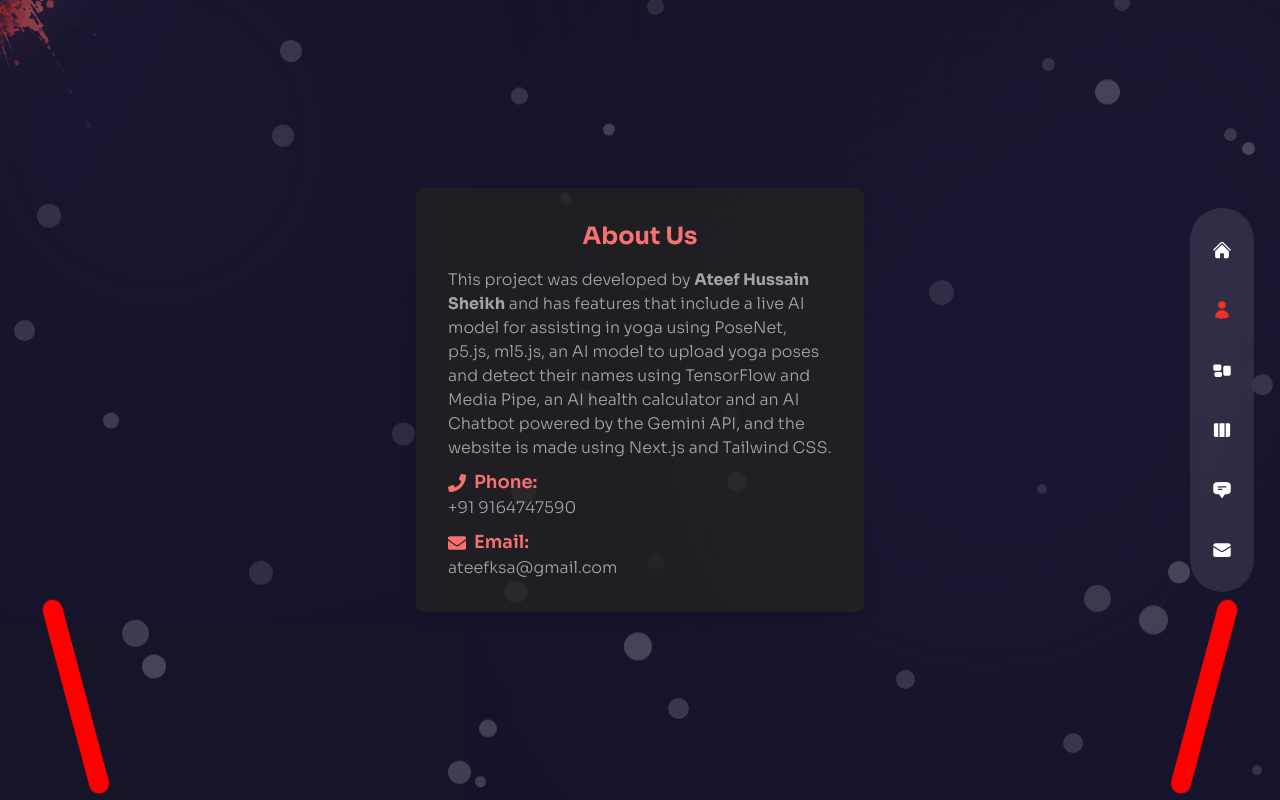
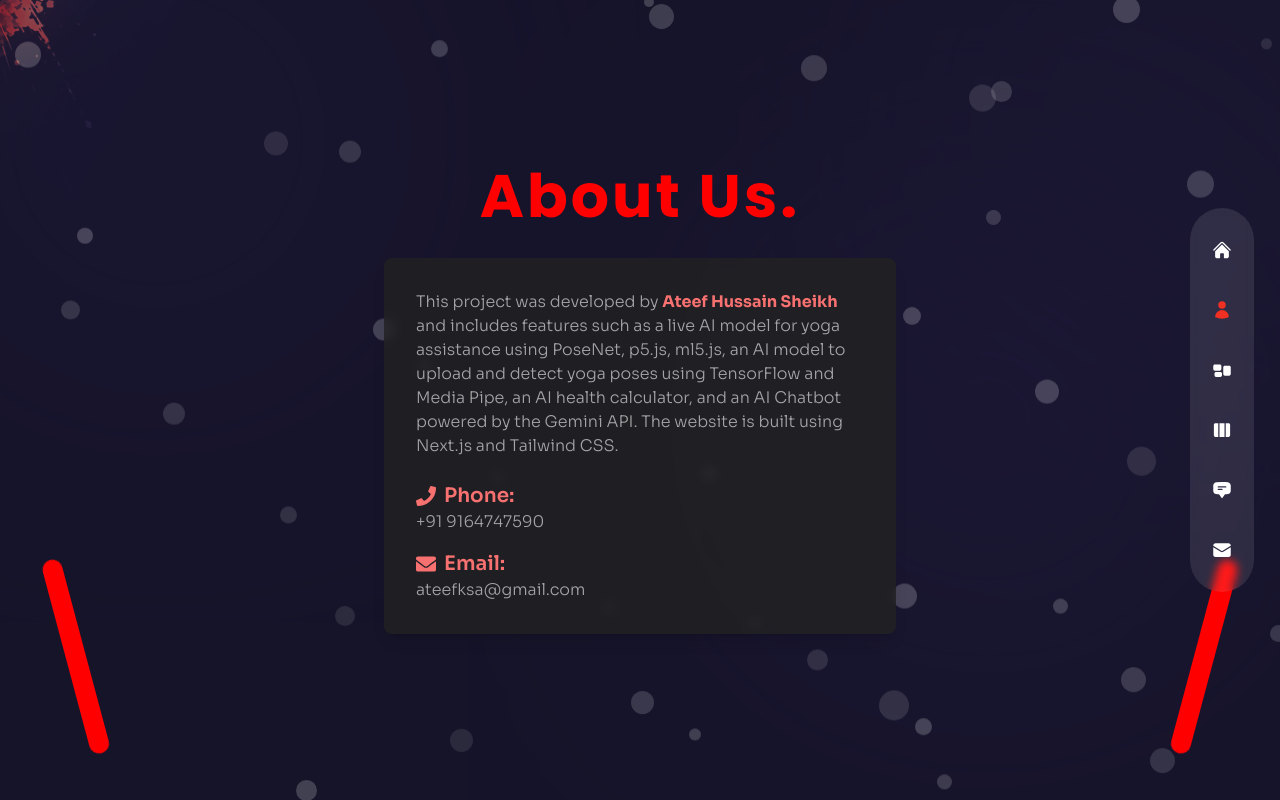
Before and after one commit to aTh1ef/yoga-nextjs-website, a Next.js app: page /about in a window 1280 px wide. Built offline with nearby package versions, Linux system fonts and the light colour scheme.

Commit message:
many updates

```diff
--- a/components/ProjectsBtn.js
+++ b/components/ProjectsBtn.js
@@ -1,15 +1,12 @@
-// Import necessary dependencies
-import Image from "next/image"; // Import Image from next/image
-import Link from "next/link"; // Import Link from next/link
-
-// Import necessary icons
-import { HiArrowRight } from "react-icons/hi2"; // Import HiArrowRight icon
+import Image from "next/image";
+import { HiArrowRight } from "react-icons/hi2";
+import Link from 'next/link';
 
 const ProjectsBtn = () => {
     return (
+        <Link href="https://github.com/aTh1ef/AI-Chatbot/settings/pages" target="_blank" rel="noopener noreferrer">
             <div className='mx-auto xl:mx-0'>
-            {/* Update the Link component's href to link to the desired URL */}
-            <Link href='http://localhost:8501/' target="_blank" rel="noopener noreferrer" className='relative w-[185px] h-[185px] flex justify-center items-center bg-circleStar bg-cover bg-center bg-no-repeat group'>
+                <div className='relative w-[185px] h-[185px] flex justify-center items-center bg-circleStar bg-cover bg-center bg-no-repeat cursor-pointer'>
                     <Image
                         src='/8.png'
                         width={141}
@@ -17,9 +14,12 @@
                         alt='Project Button'
                         className='animate-spin-slow w-full h-full max-w-[141px] max-h-[148px]'
                     />
-                <HiArrowRight className='absolute text-4xl group-hover:translate-x-2 transition-all duration-300' />
+                    <span className='absolute'>
+                        <HiArrowRight className='text-4xl transition-all duration-300' />
+                    </span>
+                </div>
+            </div>
         </Link>
-        </div>
     );
 };
 
--- a/pages/about/index.js
+++ b/pages/about/index.js
@@ -2,56 +2,94 @@
 import { motion } from 'framer-motion';
 import { FaPhone, FaEnvelope } from 'react-icons/fa';
 import starImage from '../about/images/star 2.png';
-
-// Import the fadeIn variant
 import { fadeIn } from '../../variants';
 
 const About = () => {
     const [circles, setCircles] = useState([]);
     const [stars, setStars] = useState([]);
 
+    useEffect(() => {
+        generateRandomCircles();
+        setFixedStars();
+        injectStyles();
+        return () => removeStyles();
+    }, []);
+
     const generateRandomCircles = () => {
-        const numCirclesPerSide = 20; // 10 bubbles on each side, 20 total
-        const newCircles = [];
-
-        for (let side = 0; side < 2; side++) {
-            for (let i = 0; i < numCirclesPerSide; i++) {
-                newCircles.push({
+        const numCircles = 40;
+        const newCircles = Array.from({ length: numCircles }, () => ({
             size: Math.random() * 20 + 10,
-                    top: Math.random() * 100 + '%',
-                    left: side === 0 ? Math.random() * 50 + '%' : Math.random() * 50 + 50 + '%',
+            top: `${Math.random() * 100}%`,
+            left: `${Math.random() * 100}%`,
             delay: Math.random() * 5,
-                });
-            }
-        }
+        }));
         setCircles(newCircles);
     };
 
     const setFixedStars = () => {
-        const newStars = [
-            { size: 20, top: '50%', left: '5%', rotation: 0 },
-            { size: 20, top: '50%', right: '5%', rotation: 0 }
-        ];
-        setStars(newStars);
+        setStars([
+            { size: 20, top: '20%', left: '5%', rotation: 0 },
+            { size: 20, top: '80%', right: '5%', rotation: 0 }
+        ]);
     };
 
-    useEffect(() => {
-        generateRandomCircles();
-        setFixedStars();
-
+    const injectStyles = () => {
         const styleSheet = document.createElement('style');
         styleSheet.type = 'text/css';
         styleSheet.innerText = styles;
         document.head.appendChild(styleSheet);
+    };
 
-        return () => {
-            document.head.removeChild(styleSheet);
+    const removeStyles = () => {
+        const styleSheet = document.querySelector('style[data-about-styles]');
+        if (styleSheet) document.head.removeChild(styleSheet);
     };
-    }, []);
 
     return (
-        <div className='min-h-screen flex flex-col items-center justify-center bg-primary/60 p-4 relative'>
-            {/* Background circles (now as pulsating bubbles) */}
+        <div className='min-h-screen flex flex-col items-center justify-center bg-primary/60 p-4 relative overflow-hidden'>
+            <BackgroundElements circles={circles} stars={stars} starImage={starImage} />
+
+            <motion.h1
+                variants={fadeIn('down', 0.2)}
+                initial="hidden"
+                animate="show"
+                exit="hidden"
+                className='text-4xl md:text-5xl lg:text-6xl font-bold mb-8 text-center'
+                style={{
+                    fontFamily: "'Poppins', sans-serif",
+                    letterSpacing: '0.05em',
+                    color: '#ff0000',  // Setting the text color to red
+                    fontWeight: 'bold',  // Making the text bold
+                }}
+            >
+                About Us.
+            </motion.h1>
+
+            <motion.div
+                variants={fadeIn('up', 0.3)}
+                initial="hidden"
+                animate="show"
+                exit="hidden"
+                className='shadow-lg rounded-lg p-6 md:p-8 max-w-sm md:max-w-md lg:max-w-lg w-full'
+                style={{
+                    backgroundColor: 'rgba(34, 34, 34, 0.8)',
+                    color: 'white',
+                    zIndex: 1,
+                    backdropFilter: 'blur(5px)'
+                }}
+            >
+                <p className='mb-6 text-sm md:text-base leading-relaxed'>
+                    This project was developed by <span className='font-bold text-red-400'>Ateef Hussain Sheikh</span> and includes features such as a live AI model for yoga assistance using PoseNet, p5.js, ml5.js, an AI model to upload and detect yoga poses using TensorFlow and Media Pipe, an AI health calculator, and an AI Chatbot powered by the Gemini API. The website is built using Next.js and Tailwind CSS.
+                </p>
+
+                <ContactInfo />
+            </motion.div>
+        </div>
+    );
+};
+
+const BackgroundElements = ({ circles, stars, starImage }) => (
+    <>
         {circles.map((circle, index) => (
             <div
                 key={index}
@@ -65,10 +103,8 @@
                     backgroundColor: 'rgba(255, 255, 255, 0.3)',
                     opacity: 0.7,
                 }}
-                ></div>
+            />
         ))}
-
-            {/* Stars */}
         {stars.map((star, index) => (
             <div
                 key={index}
@@ -85,73 +121,35 @@
                     animation: 'rotateStar 5s infinite linear',
                     zIndex: 0,
                 }}
-                ></div>
+            />
         ))}
+        <div className='absolute left-0 md:left-10 bottom-0 md:bottom-10 pendulum-left' />
+        <div className='absolute right-0 md:right-10 bottom-0 md:bottom-10 pendulum-right' />
+    </>
+);
 
-            {/* Pendulums */}
-            <div className='absolute left-10 bottom-10 md:bottom-0' style={pendulumStyleLeft}></div>
-            <div className='absolute right-10 bottom-10 md:bottom-0' style={pendulumStyleRight}></div>
-
-            {/* About Us Container */}
-            <motion.div
-                variants={fadeIn('up', 0.2)}
-                initial="hidden"
-                animate="show"
-                exit="hidden"
-                className='shadow-lg rounded-lg p-4 max-w-xs w-full md:max-w-md md:p-8'
-                style={{
-                    backgroundColor: 'rgba(34, 34, 34, 0.8)',
-                    color: 'white',
-                    zIndex: 1
-                }}
-            >
-                <h1 className='text-xl md:text-2xl font-bold mb-4 text-center text-red-400'>
-                    About Us
-                </h1>
-
-                <p className='mb-2 text-sm md:text-base'>
-                    This project was developed by <span className='font-bold'>Ateef Hussain Sheikh</span> and has features that include a live AI model for assisting in yoga using PoseNet, p5.js, ml5.js, an AI model to upload yoga poses and detect their names using TensorFlow and Media Pipe, an AI health calculator and an AI Chatbot powered by the Gemini API, and the website is made using Next.js and Tailwind CSS.
-                </p>
-
-                <div className='mb-2'>
-                    <h2 className='text-base md:text-lg font-semibold text-red-400'>
-                        <FaPhone className='inline-block mr-1 md:mr-2' />
+const ContactInfo = () => (
+    <div className='space-y-4'>
+        <div>
+            <h2 className='text-lg md:text-xl font-semibold text-red-400 flex items-center'>
+                <FaPhone className='mr-2' />
                 Phone:
             </h2>
             <p className='text-sm md:text-base'>+91 9164747590</p>
         </div>
-
         <div>
-                    <h2 className='text-base md:text-lg font-semibold text-red-400'>
-                        <FaEnvelope className='inline-block mr-1 md:mr-2' />
+            <h2 className='text-lg md:text-xl font-semibold text-red-400 flex items-center'>
+                <FaEnvelope className='mr-2' />
                 Email:
             </h2>
             <p className='text-sm md:text-base'>ateefksa@gmail.com</p>
         </div>
-            </motion.div>
     </div>
 );
-};
-
-const pendulumStyleLeft = {
-    width: '20px',
-    height: '200px',
-    backgroundColor: 'red',
-    borderRadius: '10px',
-    transformOrigin: 'top',
-    animation: 'swingLeft 3s infinite ease-in-out',
-};
-
-const pendulumStyleRight = {
-    width: '20px',
-    height: '200px',
-    backgroundColor: 'red',
-    borderRadius: '10px',
-    transformOrigin: 'top',
-    animation: 'swingRight 3s infinite ease-in-out',
-};
 
 const styles = `
+@import url('https://fonts.googleapis.com/css2?family=Poppins:wght@400;700&display=swap');
+
 @keyframes swingLeft {
     0%, 100% { transform: rotate(-30deg); }
     50% { transform: rotate(30deg); }
@@ -167,14 +165,8 @@
 }
 
 @keyframes pulsate {
-    0% {
-        transform: scale(1);
-        opacity: 0.7;
-    }
-    100% {
-        transform: scale(1.5);
-        opacity: 0.3;
-    }
+    0% { transform: scale(1); opacity: 0.7; }
+    100% { transform: scale(1.5); opacity: 0.3; }
 }
 
 @keyframes float {
@@ -199,6 +191,28 @@
     from { transform: rotate(0deg); }
     to { transform: rotate(360deg); }
 }
+
+.pendulum-left, .pendulum-right {
+    width: 20px;
+    height: 200px;
+    background-color: red;
+    border-radius: 10px;
+    transform-origin: top;
+}
+
+.pendulum-left {
+    animation: swingLeft 3s infinite ease-in-out;
+}
+
+.pendulum-right {
+    animation: swingRight 3s infinite ease-in-out;
+}
+
+@media (max-width: 768px) {
+    .pendulum-left, .pendulum-right {
+        height: 100px;
+    }
+}
 `;
 
 export default About;
```
Also changed, not shown: pages/index.js (+13 -37 lines). Lines whose indentation alone changed are shown as unchanged.
